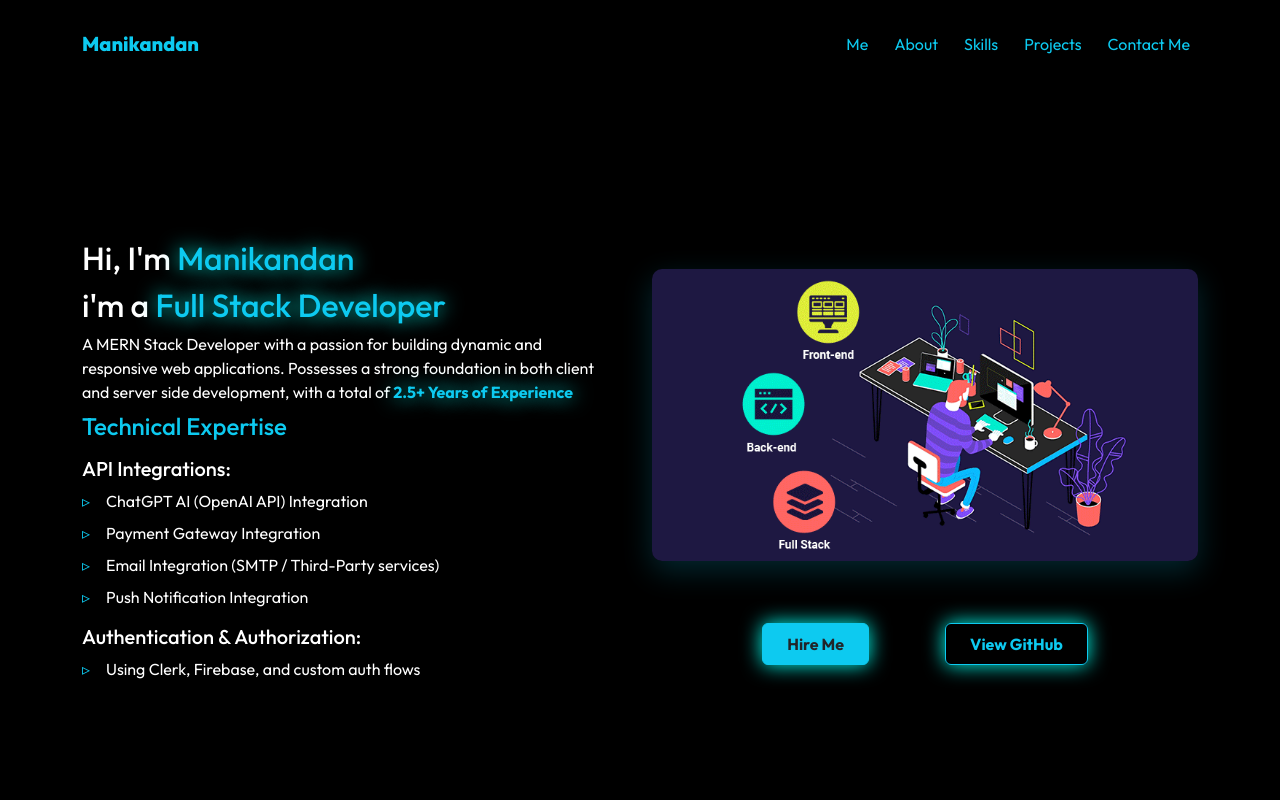
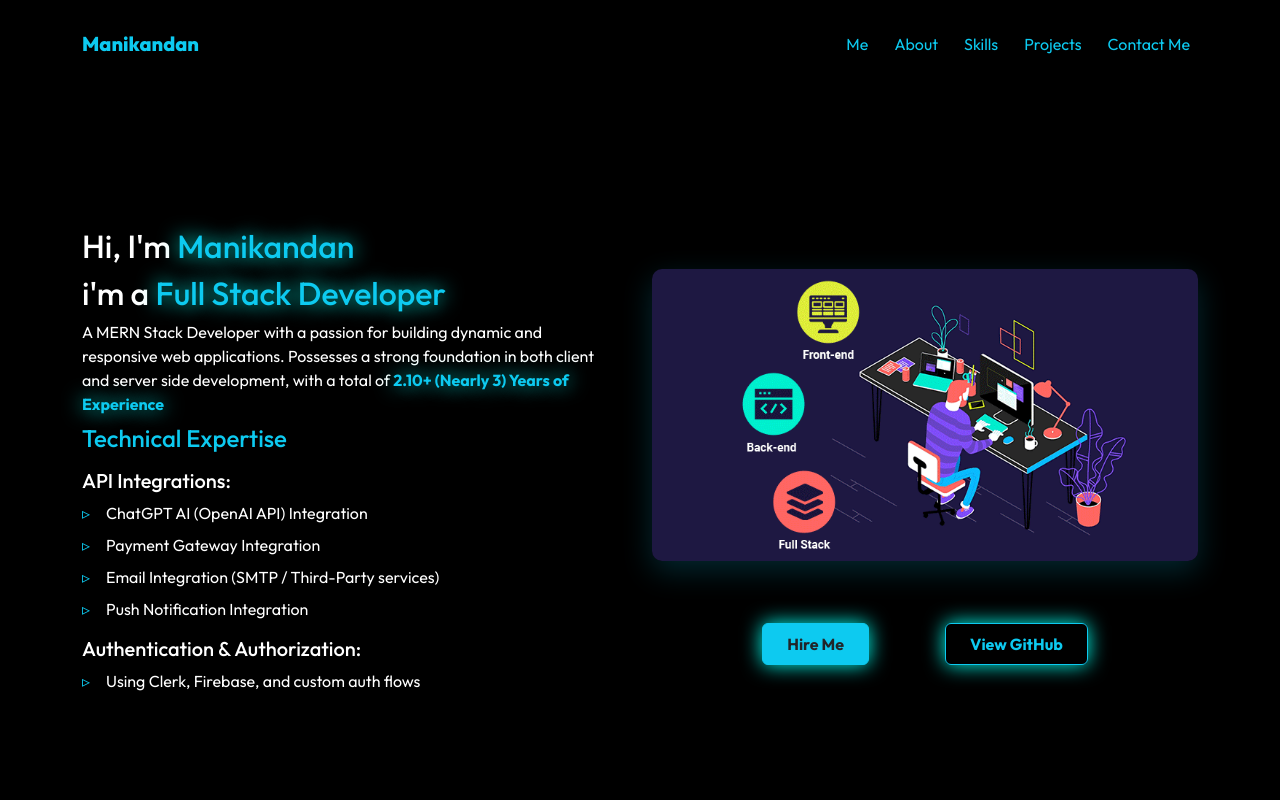
Before and after one commit to Manikandan-5/Portfolio, a React (Create React App) app: page / in a window 1280 px wide. Shown: the top 800 px of the page. Built offline with nearby package versions, Linux system fonts and the light colour scheme.

Commit message:
Update experience description in About.js

```diff
--- a/src/component/About.js
+++ b/src/component/About.js
@@ -15,7 +15,7 @@ export const About = () => {
           <p className='text-white mb-2'>
             A MERN Stack Developer with a passion for building dynamic and responsive web applications.
             Possesses a strong foundation in both client and server side development, with a total of
-            <span className='text-info fw-bold'> 2.5+ Years of Experience</span>
+            <span className='text-info fw-bold'> 2.10+ (Nearly 3) Years of Experience</span>
           </p>
 
           <div className="skills-section mb-4">
```
